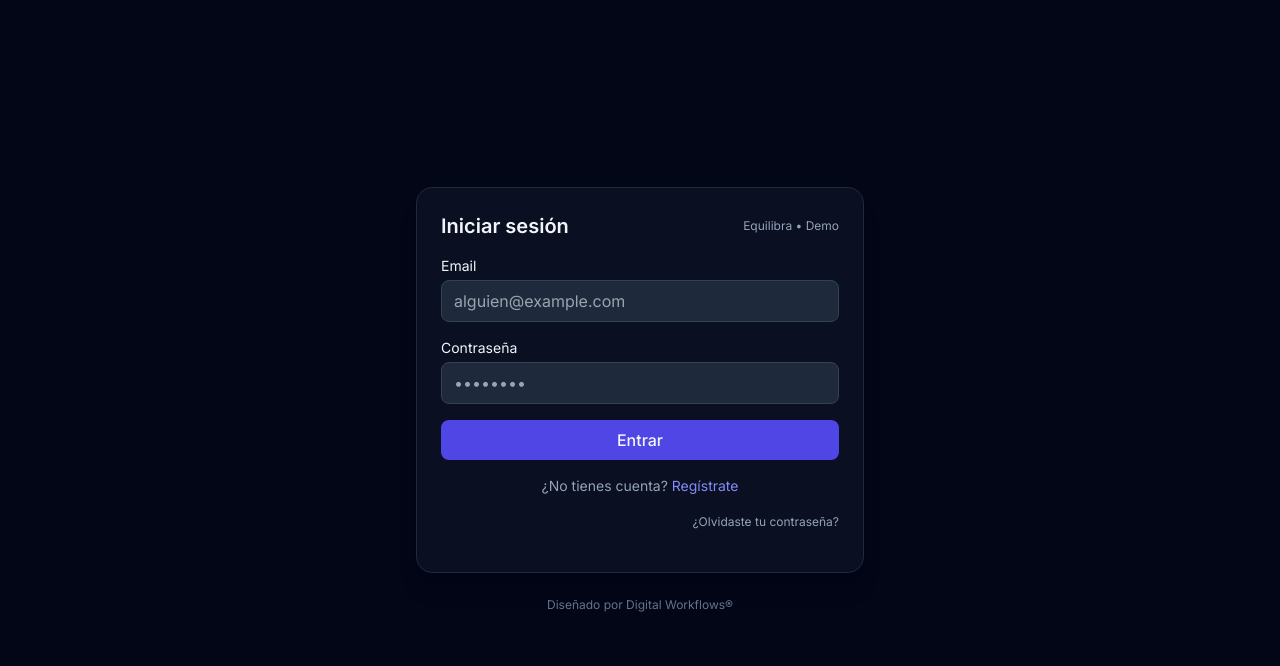
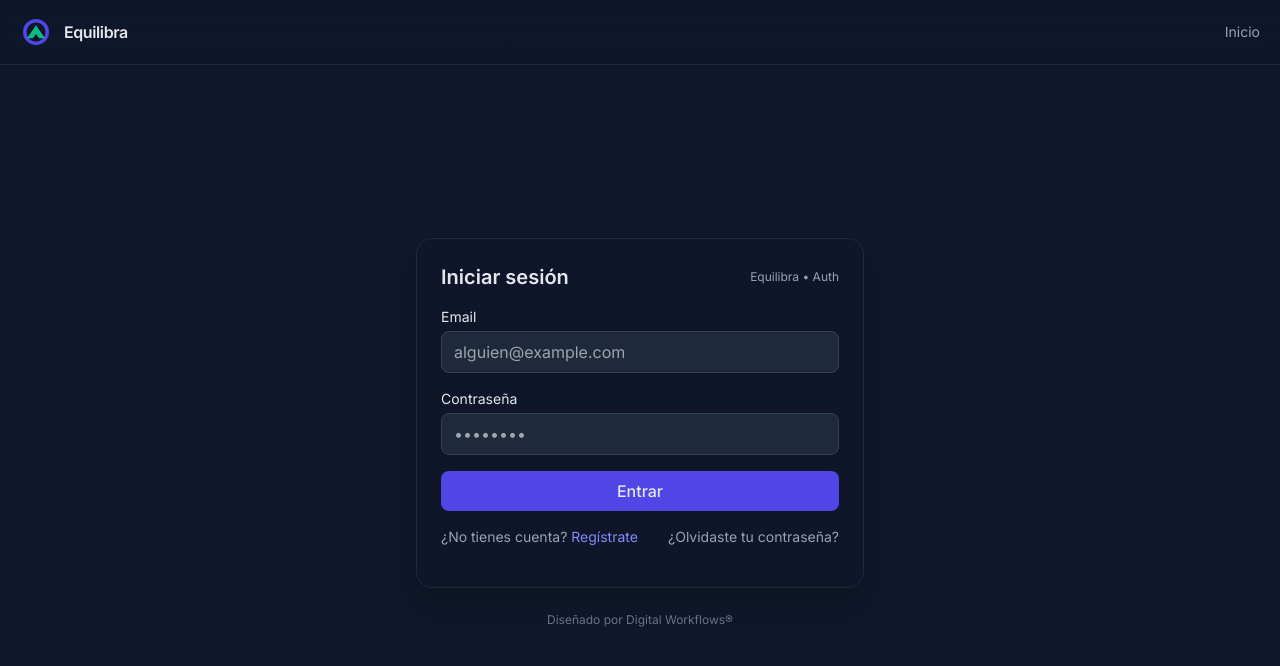
Before and after one commit to juan3s/Equilibra, a plain HTML site: page login.html in a window 1280 px wide. Drawn offline with nearby package versions, Linux system fonts and the light colour scheme.

Commit message:
Se ajusta lógica pára manejar landing y login page

```diff
--- a/js/auth.js
+++ b/js/auth.js
@@ -86,19 +86,4 @@ supabase.auth.onAuthStateChange(async (event, session) => {
     if (authPanels) toggle(authPanels, !logged);
     if (appPanel) toggle(appPanel, logged);
     if (userEmail && logged) userEmail.textContent = session.user?.email || 'Usuario';
-})
-
-// Abrir panel de registro si viene ?signup=1
-(function openSignupIfRequested() {
-    const params = new URLSearchParams(window.location.search);
-    if (params.get('signup') === '1') {
-        const signin = document.getElementById('form-signin');
-        const signup = document.getElementById('form-signup');
-        const reset = document.getElementById('form-reset');
-        if (signin && signup) {
-            signin.classList.add('hidden');
-            reset?.classList.add('hidden');
-            signup.classList.remove('hidden');
-        }
-    }
 })();
--- a/login.html
+++ b/login.html
@@ -1,31 +1,71 @@
-<!-- ============================ index.html ============================ -->
 <!doctype html>
 <html lang="es">
 
 <head>
     <meta charset="utf-8" />
     <meta name="viewport" content="width=device-width, initial-scale=1" />
-    <title>Equilibra — Acceso</title>
+    <title>Equilibra — Iniciar sesión</title>
+    <meta name="description" content="Accede a Equilibra para registrar ingresos y gastos y ver tu balance mensual." />
+
+    <!-- UI base -->
     <script src="https://cdn.tailwindcss.com"></script>
-    <script src="https://cdn.jsdelivr.net/npm/@supabase/supabase-js@2.45.4/dist/umd/supabase.min.js"></script>
     <link rel="preconnect" href="https://fonts.googleapis.com">
     <link rel="preconnect" href="https://fonts.gstatic.com" crossorigin>
-    <link href="https://fonts.googleapis.com/css2?family=Inter:wght@400;500;600&display=swap" rel="stylesheet">
+    <link href="https://fonts.googleapis.com/css2?family=Inter:wght@400;500;600;700&display=swap" rel="stylesheet">
     <style>
+        :root {
+            --bg: #0f172a;
+            --card: #0b1220;
+            --muted: #94a3b8;
+            --text: #e5e7eb;
+            --primary: #4f46e5;
+            --accent: #10b981;
+        }
+
         body {
-            font-family: Inter, system-ui, -apple-system, Segoe UI, Roboto, Ubuntu, Cantarell, Noto Sans, Helvetica, Arial, sans-serif
+            font-family: Inter, system-ui, -apple-system, Segoe UI, Roboto, Ubuntu, Cantarell, Noto Sans, Helvetica, Arial, sans-serif;
+            background: var(--bg);
+            color: var(--text)
+        }
+
+        .glass {
+            background: linear-gradient(180deg, rgba(15, 23, 42, .7), rgba(15, 23, 42, .5));
+            backdrop-filter: blur(6px);
+        }
+
+        .container {
+            max-width: 1100px
         }
     </style>
+
+    <!-- Supabase (UMD) -->
+    <script src="https://cdn.jsdelivr.net/npm/@supabase/supabase-js@2.45.4/dist/umd/supabase.min.js"></script>
 </head>
 
-<body class="min-h-screen bg-slate-950 text-slate-100 flex items-center justify-center p-6">
-    <main class="w-full max-w-md">
+<body class="min-h-screen flex flex-col">
+    <!-- Header -->
+    <header class="w-full sticky top-0 z-30 glass border-b border-slate-800">
+        <div class="container mx-auto px-5 py-4 flex items-center justify-between">
+            <a href="/index.html" class="flex items-center gap-3 group">
+                <img src="/assets/logo-equilibra.svg" alt="Equilibra" class="w-8 h-8" />
+                <span class="font-semibold tracking-tight group-hover:text-indigo-300">Equilibra</span>
+            </a>
+            <nav class="flex items-center gap-3 text-sm text-slate-400">
+                <a href="/index.html" class="hover:text-slate-200">Inicio</a>
+            </nav>
+        </div>
+    </header>
+
+    <!-- Main -->
+    <main class="flex-1 flex items-center justify-center p-6">
+        <div class="w-full max-w-md">
             <div class="bg-slate-900/60 border border-slate-800 rounded-2xl shadow-xl p-6">
                 <div class="flex items-center justify-between mb-4">
                     <h1 class="text-xl font-semibold">Iniciar sesión</h1>
-                <span class="text-xs text-slate-400">Equilibra • Demo</span>
+                    <span class="text-xs text-slate-400">Equilibra • Auth</span>
                 </div>
 
+                <!-- Auth panels -->
                 <div id="auth-panels">
                     <!-- Sign In -->
                     <form id="form-signin" class="space-y-4">
@@ -41,8 +81,12 @@
                         </div>
                         <button type="submit"
                             class="w-full rounded-lg bg-indigo-600 hover:bg-indigo-500 transition py-2 font-medium">Entrar</button>
-                    <p class="text-sm text-slate-400 text-center">¿No tienes cuenta? <a href="#" id="go-signup"
+                        <div class="flex items-center justify-between text-sm text-slate-400">
+                            <p>¿No tienes cuenta? <a href="#" id="go-signup"
                                     class="text-indigo-400 hover:underline">Regístrate</a></p>
+                            <button id="btn-forgot" type="button" class="hover:text-slate-200">¿Olvidaste tu
+                                contraseña?</button>
+                        </div>
                     </form>
 
                     <!-- Sign Up -->
@@ -54,7 +98,8 @@
                         </div>
                         <div>
                             <label class="block text-sm mb-1" for="su-password">Contraseña</label>
-                        <input id="su-password" type="password" required minlength="6" placeholder="Mín. 6 caracteres"
+                            <input id="su-password" type="password" required minlength="6"
+                                placeholder="Mín. 6 caracteres"
                                 class="w-full rounded-lg bg-slate-800 border border-slate-700 px-3 py-2 outline-none focus:ring-2 focus:ring-indigo-500" />
                         </div>
                         <button type="submit"
@@ -64,7 +109,7 @@
                                 class="text-indigo-400 hover:underline">Inicia sesión</a></p>
                     </form>
 
-                <!-- Reset (enviar email) -->
+                    <!-- Reset (solo enviar email) -->
                     <form id="form-reset" class="space-y-4 hidden">
                         <div>
                             <label class="block text-sm mb-1" for="re-email">Email</label>
@@ -77,11 +122,6 @@
                         <p class="text-sm text-slate-400 text-center"><a href="#" id="go-back-login"
                                 class="text-indigo-400 hover:underline">Volver a iniciar sesión</a></p>
                     </form>
-
-                <div class="mt-3 text-right">
-                    <button id="btn-forgot" class="text-xs text-slate-400 hover:text-slate-200">¿Olvidaste tu
-                        contraseña?</button>
-                </div>
                 </div>
 
                 <!-- App (se muestra con sesión activa) -->
@@ -95,21 +135,40 @@
                             class="rounded-lg bg-slate-800 border border-slate-700 hover:bg-slate-700 px-4 py-2">Salir</button>
                     </div>
                     <div class="mt-6 text-sm text-slate-400">
-                    <p>Desde aquí ya puedes cargar tu app (p. ej., Equilibra) sabiendo que el usuario está autenticado.
-                    </p>
+                        <p>Desde aquí ya puedes cargar tu app (p. ej., Equilibra) sabiendo que el usuario está
+                            autenticado.</p>
                     </div>
                 </section>
 
+                <!-- Feedback -->
                 <div id="toast" class="mt-4 text-sm"></div>
             </div>
 
             <p class="mt-6 text-center text-xs text-slate-500">Diseñado por Digital Workflows®</p>
+        </div>
     </main>
 
-    <!-- Scripts modulares -->
+    <!-- Scripts (orden importa) -->
     <script src="/js/supabaseClient.js"></script>
     <script src="/js/auth.js"></script>
     <script src="/js/app.js"></script>
+
+    <!-- Abrir panel de registro si viene ?signup=1 -->
+    <script>
+        (function openSignupIfRequested() {
+            const params = new URLSearchParams(window.location.search);
+            if (params.get('signup') === '1') {
+                const signin = document.getElementById('form-signin');
+                const signup = document.getElementById('form-signup');
+                const reset = document.getElementById('form-reset');
+                if (signin && signup) {
+                    signin.classList.add('hidden');
+                    reset?.classList.add('hidden');
+                    signup.classList.remove('hidden');
+                }
+            }
+        })();
+    </script>
 </body>
 
 </html>
```
Lines whose indentation alone changed are shown as unchanged.
